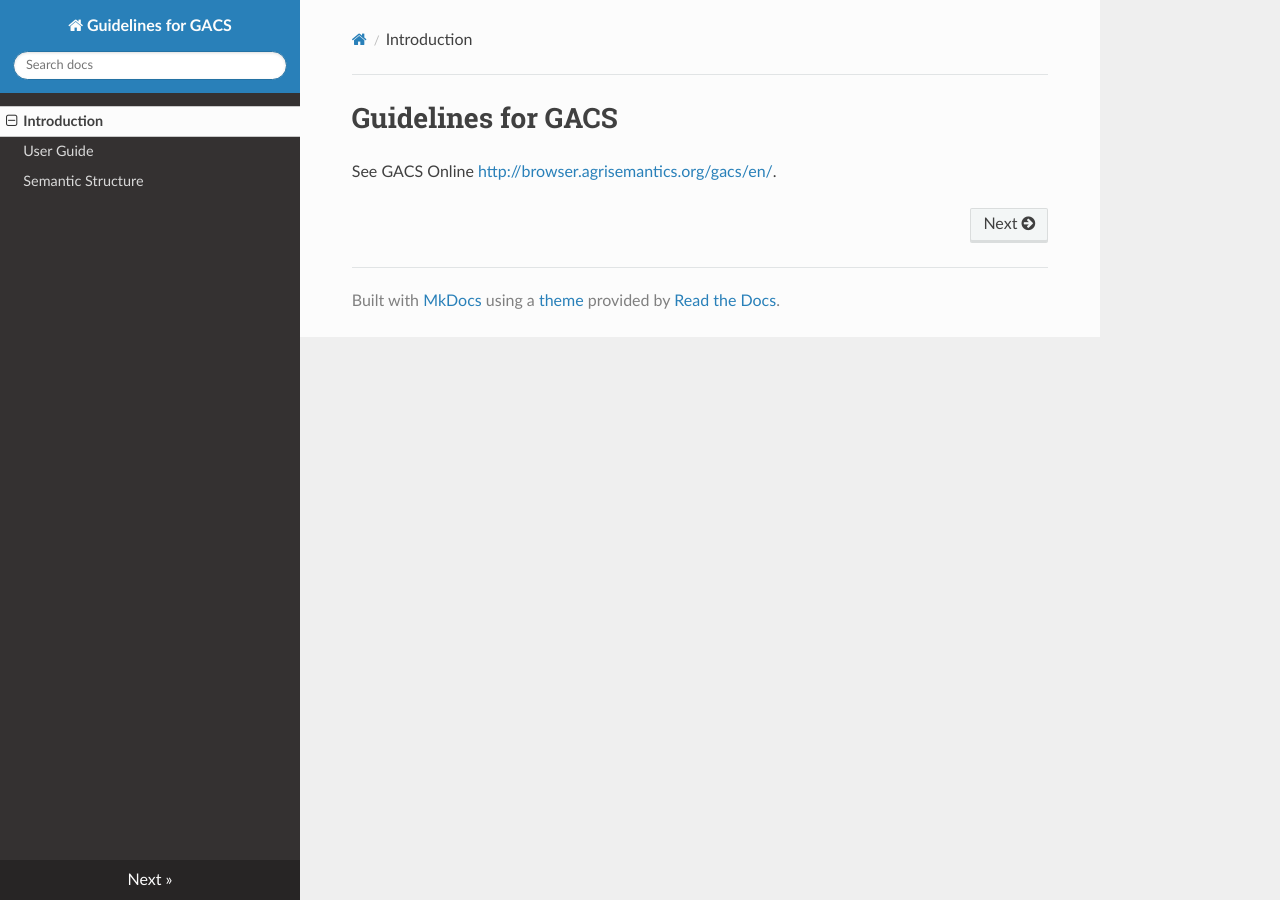
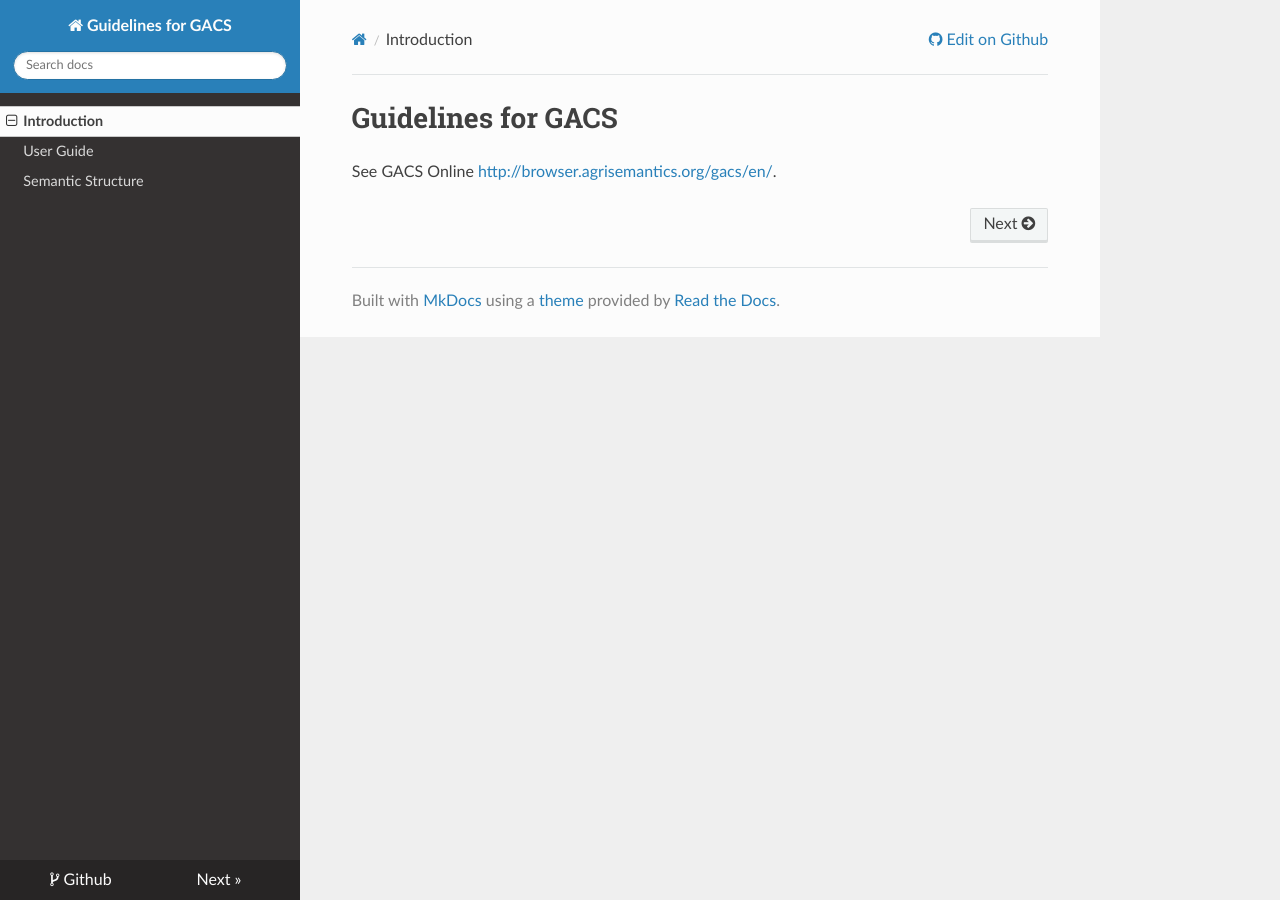
Before and after one commit to agrisemantics/gacs-qip, an MkDocs documentation site: the page built from docs/index.md, in a window 1280 px wide. Built offline with MkDocs 1.6.1, drawn with Linux system fonts in a browser that asks for light colours; nearby versions of some CDN libraries; old or Windows-style settings are respelled for this version of MkDocs.

Commit message:
mkdocs.yml

```diff
--- a/mkdocs.yml
+++ b/mkdocs.yml
@@ -4,3 +4,7 @@ pages:
 - User Guide: user_guide.md
 - Semantic Structure: semantic_structure.md
 theme: 'readthedocs'
+repo_url: https://github.com/agrisemantics/gacs-qip
+repo_name: 'Github'
+edit_uri: 'edit/master/docs/'
+site_description: 'Guidelines for GACS'
```
